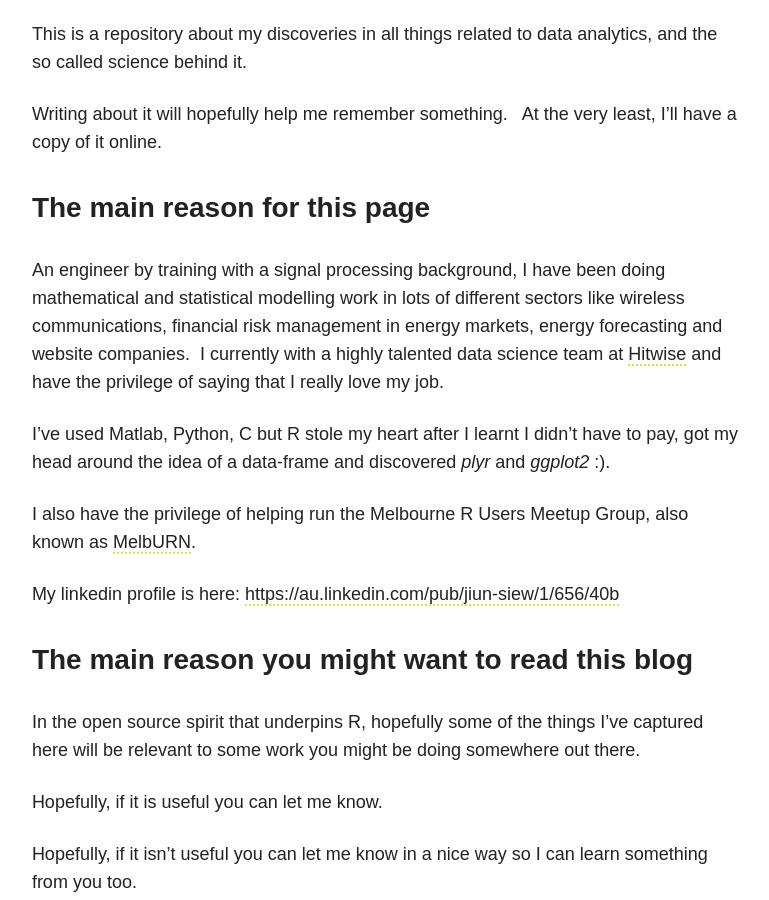
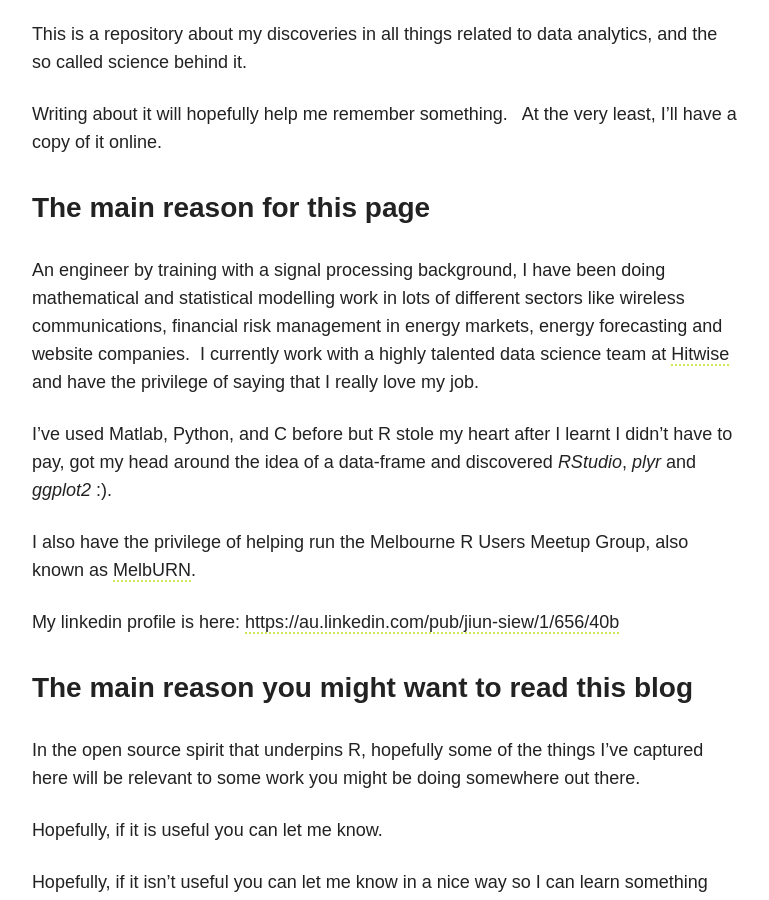
Before and after one commit to jiunsiew/jiunsiew.github.io, a Jekyll site: the page built from about/index.md, in a window 1280 px wide and 900 px high, scrolled down 504 px. Shown: the whole window, without its empty margins (254-1023 px from the left). Built offline with Jekyll 4.4.1, drawn with Linux system fonts in a browser that asks for light colours; nearby versions of some CDN libraries.

Commit message:
Whoopsie...a few corrections.

```diff
--- a/about/index.md
+++ b/about/index.md
@@ -20,12 +20,13 @@ At the very least, I'll have a copy of it online.
 An engineer by training with a signal processing background, I have been doing
 mathematical and statistical modelling work in lots of different sectors like
 wireless communications, financial risk management in energy markets, energy forecasting
-and website companies.  I currently with a highly talented data science team at
+and website companies.  I currently work with a highly talented data science team at
 [Hitwise](http://connexity.com/hitwise/) and have the privilege of saying that I really
 love my job.
 
-I've used Matlab, Python, C but R stole my heart after I learnt I didn't have to pay,
-got my head around the idea of a data-frame and discovered *plyr* and *ggplot2* :).
+I've used Matlab, Python, and C before but R stole my heart after I learnt I didn't have
+to pay, got my head around the idea of a data-frame and discovered *RStudio*, *plyr* and
+*ggplot2* :).
 
 I also have the privilege of helping run the Melbourne R Users Meetup Group, also known
 as [MelbURN](http://www.meetup.com/MelbURN-Melbourne-Users-of-R-Network/).
```
